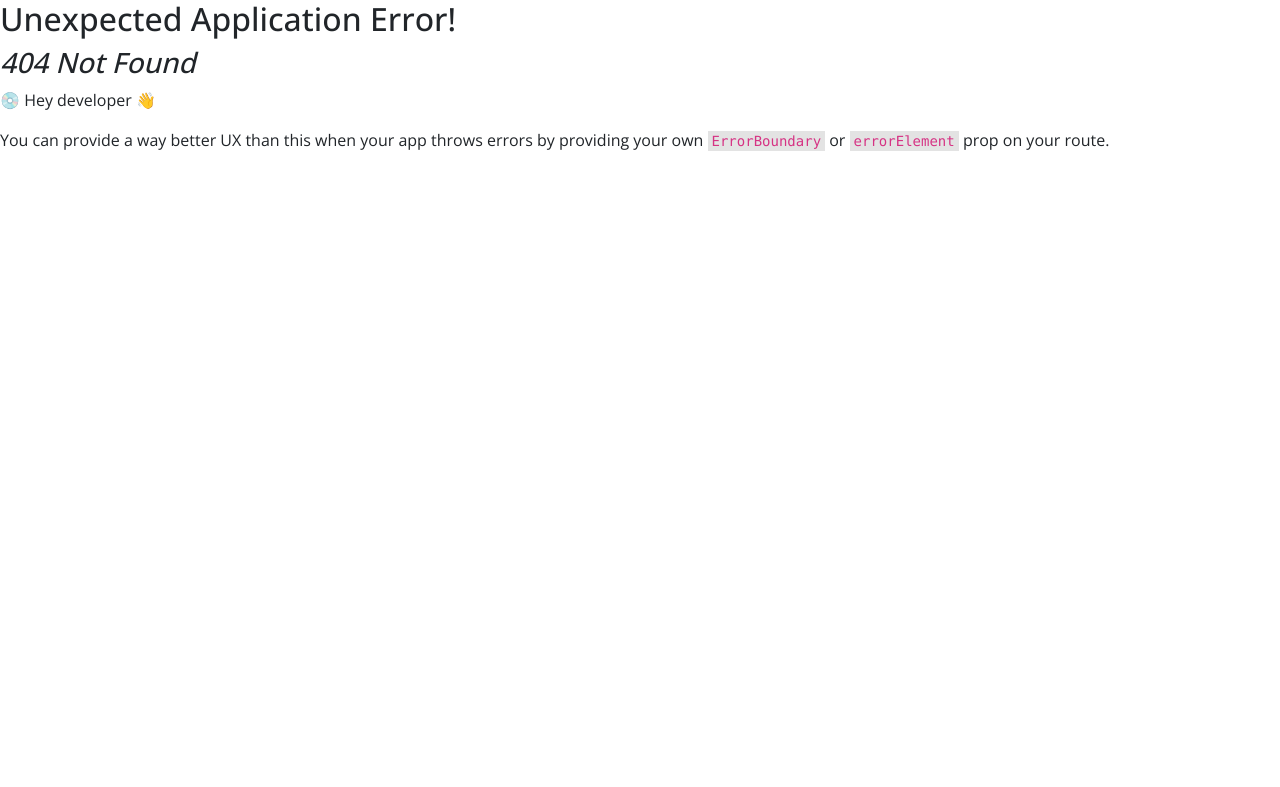
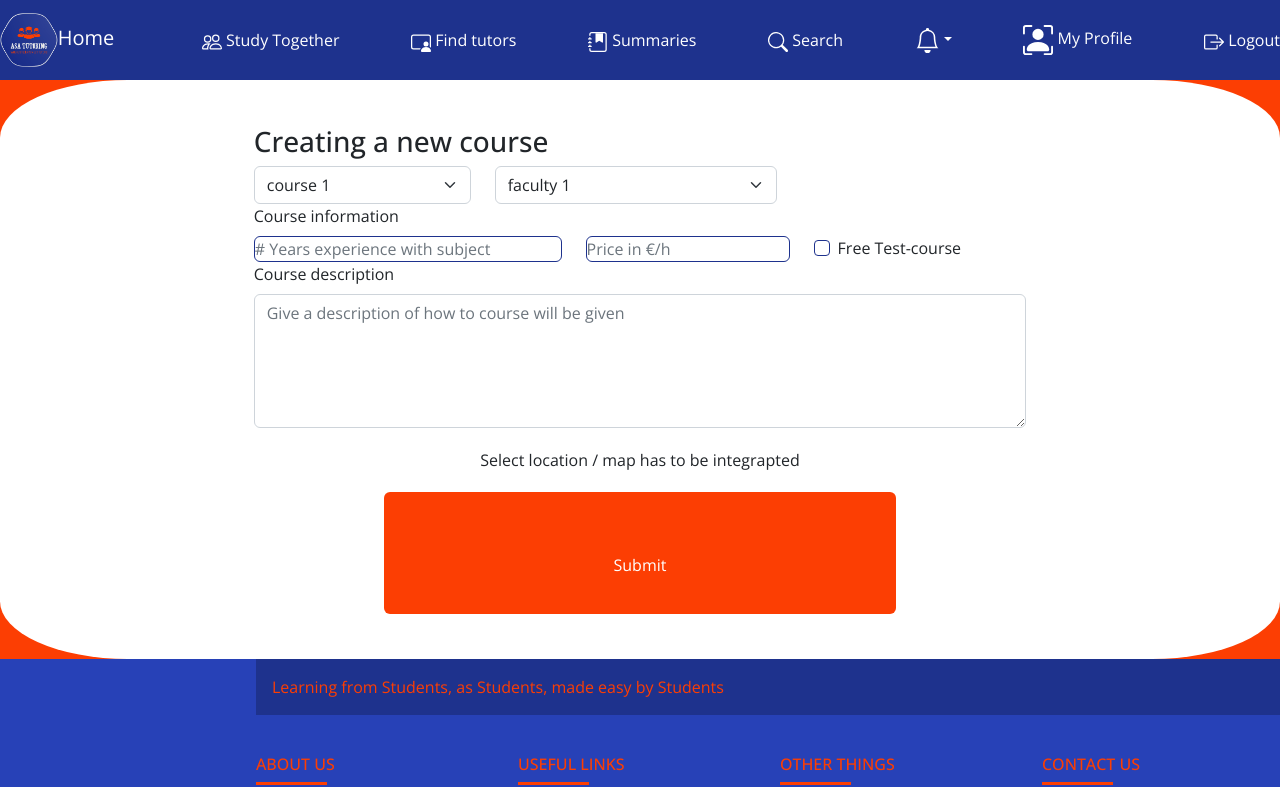
Before and after one commit to ArmanKolozyan/Tutoring-Website, a React (Create React App) app in the folder Client/: page /createLesson in a window 1280 px wide. Before the commit this address had no page. Shown: the top 787 px of the page. Built offline with nearby package versions, Linux system fonts and the light colour scheme.

Commit message:
Feat: Added create lesson page

```diff
--- a/Client/src/App.js
+++ b/Client/src/App.js
@@ -7,6 +7,7 @@ import Home from "./pages/Home";
 import Register from "./pages/Register";
 import Login from "./pages/Login";
 import Compose from "./pages/Compose";
+import CreateLesson from "./pages/CreateLesson";
 import Post from "./pages/Post";
 import Footer from "./components/Footer";
 import Trademark from "./components/Trademark";
@@ -54,6 +55,10 @@ const router = createBrowserRouter([
         path: "/compose",
         element: <Compose/>
       },
+      {
+        path: "/createLesson",
+        element: <CreateLesson/>
+      },
     ],
   },
   {
--- /dev/null
+++ b/Client/src/pages/CreateLesson.jsx
@@ -0,0 +1,92 @@
+import React from "react";
+import Form from "react-bootstrap/Form";
+import Row from "react-bootstrap/Row";
+import Col from "react-bootstrap/Col";
+import Button from 'react-bootstrap/Button';
+
+
+import "bootstrap/dist/css/bootstrap.css";
+import "../style.scss";
+
+const CreateLesson = () => {
+  return (
+    <div className="create-lesson">
+      <Form>
+        <Row className="justify-content-md-center">
+          <Col md="auto">
+            <Row className="">
+              <Col md="auto">
+                <h3> Creating a new course </h3>
+              </Col>
+            </Row>
+            <Row className="">
+              <Col md="auto">
+                <Form.Select>
+                  <option disabled={true} value="">
+                    Select the right course
+                  </option>
+                  <option value="1">course 1</option>
+                  <option value="2">course 2</option>
+                </Form.Select>
+              </Col>
+
+              <Col md="auto">
+                <Form.Select>
+                  <option disabled={true} value="">
+                    Select the faculty of this course
+                  </option>
+                  <option value="fac1">faculty 1</option>
+                  <option value="fac2">faculty 2</option>
+                </Form.Select>
+              </Col>
+            </Row>
+
+            <Row className="">
+              <Form.Label>Course information</Form.Label>
+              <Col md="5">
+                <Form.Control
+                  type="number"
+                  placeholder="# Years experience with subject"
+                />
+              </Col>
+              <Col md="auto">
+                <Form.Control type="number" placeholder="Price in €/h" />
+              </Col>
+              <Col md="auto">
+                <Form.Check
+                  type="checkbox"
+                  label="Free Test-course"
+                  className="checkbox"
+                />
+              </Col>
+            </Row>
+            <Form.Label>Course description</Form.Label>
+
+            <Col md="auto">
+              <Form.Control
+                as="textarea"
+                placeholder="Give a description of how to course will be given"
+                rows={5}
+              />
+            </Col>
+            <Row></Row>
+          </Col>
+        </Row>
+
+        <Row className="justify-content-md-center">
+          <Col md="auto">Select location / map has to be integrapted</Col>
+          </Row>
+
+          <Row className="justify-content-md-center">
+
+          <Button type="submit">
+        Submit
+      </Button>
+      </Row>
+
+      </Form>
+    </div>
+  );
+};
+
+export default CreateLesson;
--- a/Client/src/style.scss
+++ b/Client/src/style.scss
@@ -239,4 +239,23 @@ $ourOrange: #fc3e03;
       margin-top: 1%;
     }
   }
+
+  .create-lesson{
+    background-color: $ourOrange;
+    form{
+      width: auto;
+
+      input{
+        padding: 0%;
+        border: 1px solid $ourBlue;
+      }
+
+      button{
+        width: 40vw;
+        height: 10vh;
+      }
+    }
+
+
+  }
 }
```
